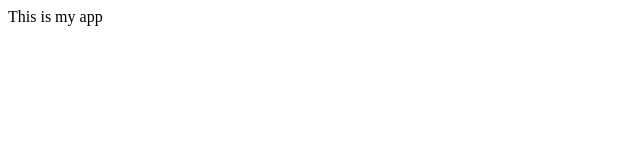
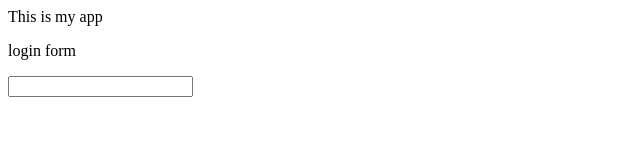
Before and after one commit to vedran555/myappsample, a plain HTML site: page index.html in a window 1280 px wide. Shown: the whole page, without its empty margins (0-640 px from the left). Drawn offline with Linux system fonts and the light colour scheme.

Commit message:
commit login form

```diff
--- a/index.html
+++ b/index.html
@@ -5,5 +5,9 @@
 </head>
 <body>
     This is my app
+    <p>login form</p>
+    <form>
+        <input type="text" size="20">
+    </form>
 </body>
 </html>
```
